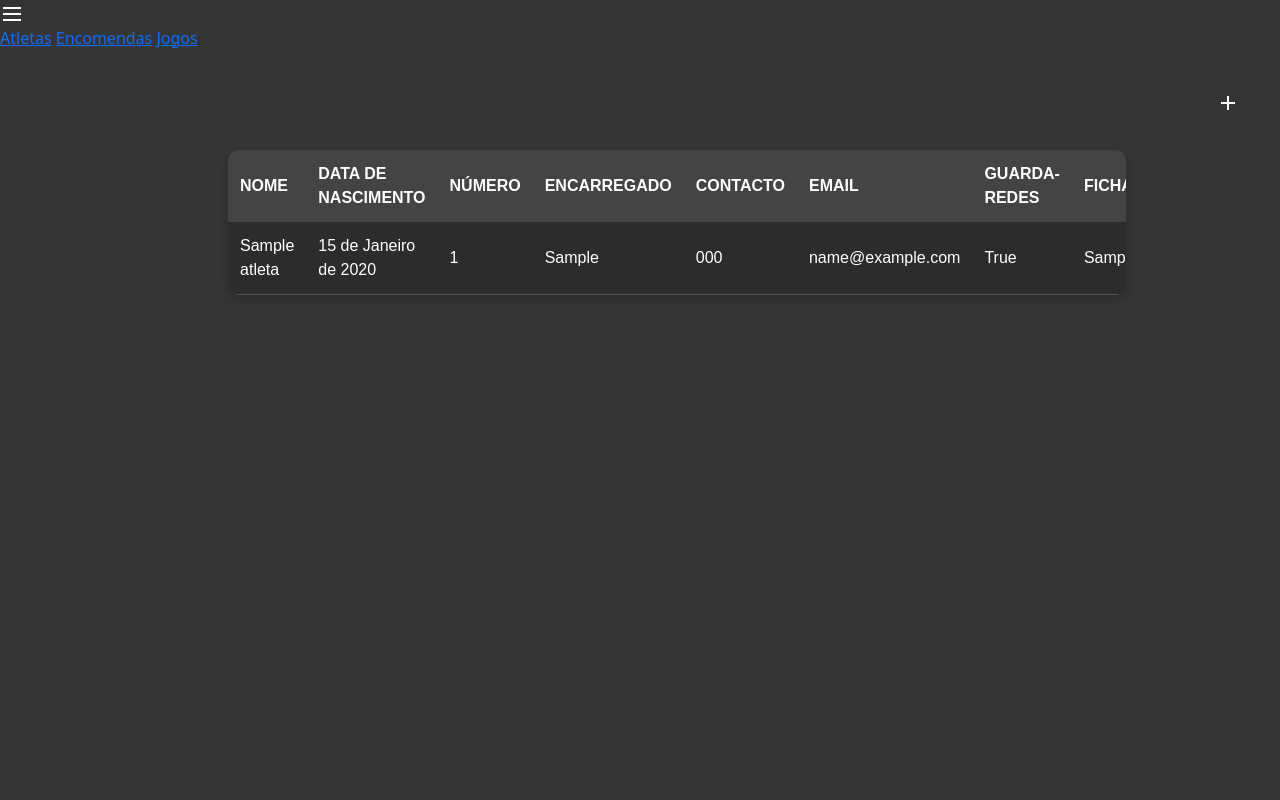
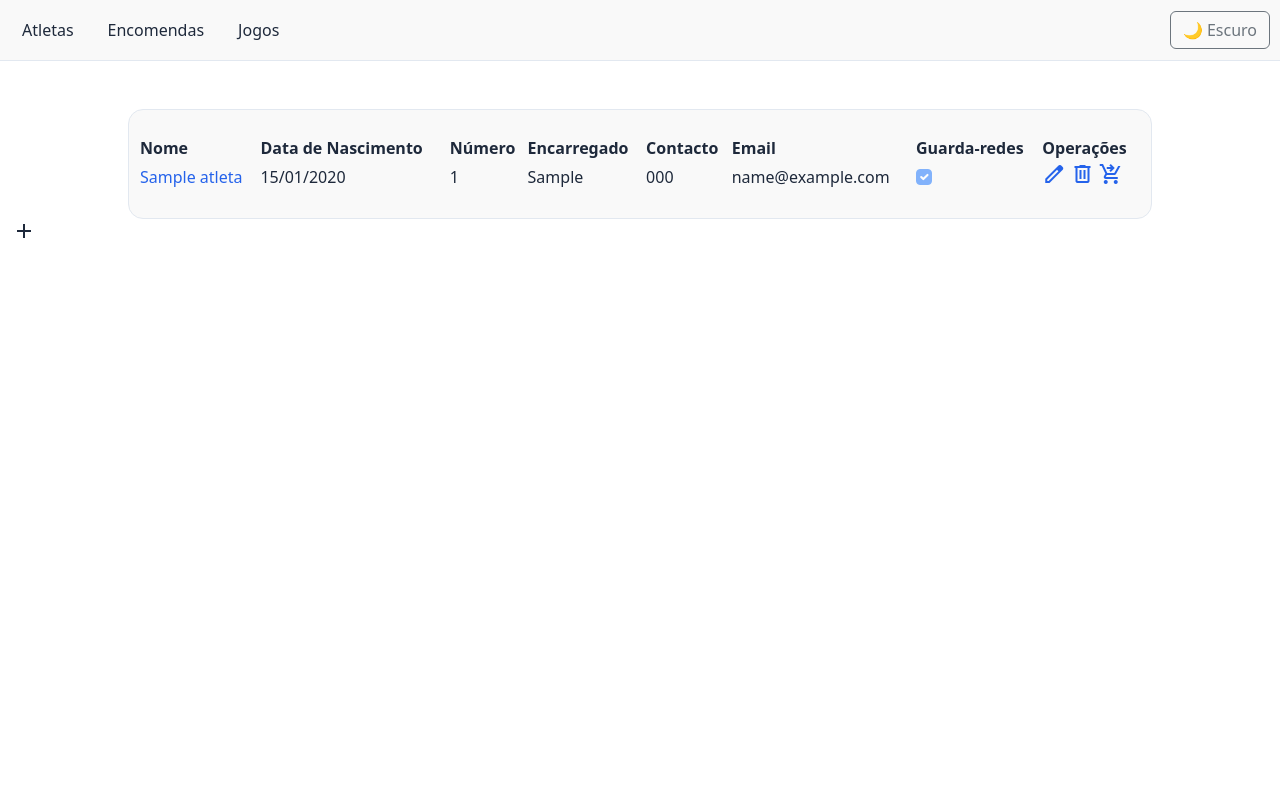
Before and after one commit to rikb1g/gestaoAFS, a Django app: page /atletas/atletas_list in a window 1280 px wide. Run offline with Django 5.2, Linux system fonts and the light colour scheme; tables that the repository leaves empty hold one stand-in row (values such as "Sample post"); some libraries are stand-ins or nearby versions.

Commit message:
adicionado encomendas, e atletas

```diff
--- a/apps/atletas/templates/atletas/atletas_list_partial.html
+++ b/apps/atletas/templates/atletas/atletas_list_partial.html
@@ -1,4 +1,3 @@
-
 {% load static %}
 
 
@@ -14,7 +13,7 @@
 
     <div class="rightcontainer">
         <div class="table-container">
-            <table class="tableAtletas">
+            <table class="table-atletas">
                 <thead>
                     <tr>
                         <th>Nome</th>
@@ -24,7 +23,6 @@
                         <th>Contacto</th>
                         <th>Email</th>
                         <th>Guarda-redes</th>
-                    <th>Ficha</th>
                         <th>Operações</th>
 
                     </tr>
@@ -32,19 +30,23 @@
                 <tbody>
                     {% for atleta in atletas %}
                     <tr>
-                    <td><a href="{% url 'atletas:detail_atleta' atleta.id %}" hx-get="{% url 'atletas:detail_atleta' atleta.id %}" hx-target="#conteudo-dinamico"
-                        hx-targe="#conteudo-dinamico" hx-push-url="true" class="btn-menu nomeAtleta">{{ atleta.nome }}</a></td>
-                    <td>{{ atleta.data_nascimento }}</td>
+                        <td><a href="{% url 'atletas:detail_atleta' atleta.id %}"
+                                hx-get="{% url 'atletas:detail_atleta' atleta.id %}" hx-target="#conteudo-dinamico"
+                                hx-targe="#conteudo-dinamico" hx-push-url="true" class="">{{ atleta.nome }}</a></td>
+                        <td>{{ atleta.data_nascimento|date:"d/m/Y" }}</td>
                         <td>{{ atleta.numero }}</td>
                         <td>{{ atleta.encarregado }}</td>
                         <td>{{ atleta.telefone }}</td>
                         <td>{{ atleta.email }}</td>
-                    <td>{{ atleta.guarda_redes }}</td>
-                    <td>{{ atleta.ficha }}</td>
+                        <td><input type="checkbox" class="form-check-input" {% if atleta.guarda_redes %} checked {% endif %} disabled> </td>
                         <td class="linha">
-                        <a href="{% url 'atletas:update_atleta' atleta.id %}" class="btn-menu"><img src="{% static 'images/edit_img.svg' %}" alt="editar atleta"></a>
-                        <a href="#" onclick="deleteAtleta('{{ atleta.id }}', '{{ atleta.nome }}');"><img src="{% static 'images/delete_img.svg' %}" alt="apagar atleta"></a>
-                        <a href="#"><img src="{% static 'images/shoping_cart.svg' %}" alt="encomendar"></a>
+                            <a href="{% url 'atletas:update_atleta' atleta.id %}"><span
+                                    class="material-symbols-outlined btn-operacoes"> edit</span></a>
+                            <a href="#" onclick="deleteAtleta('{{ atleta.id }}', '{{ atleta.nome }}');"><span
+                                    class="material-symbols-outlined btn-operacoes">
+                                    delete
+                                </span></a>
+                            <a href="#"><span class="material-symbols-outlined btn-operacoes">shopping_cart_checkout</span></a>
                         </td>
                     </tr>
                     {% endfor %}
@@ -58,7 +60,7 @@
     </div>
     <div class="botoes">
         <a href="{% url 'atletas:create_atleta' %}" class="btn-menu ajax-link">
-  <img src="{% static 'images/add_image.svg' %}" alt="adicionar atleta">
+            <span class="material-symbols-outlined btn-operacoes">add</span>
         </a>
     </div>
 
--- a/apps/equipamentos/templates/equipamentos/encomenda_item_create_partial.html
+++ b/apps/equipamentos/templates/equipamentos/encomenda_item_create_partial.html
@@ -12,7 +12,7 @@
 
 <div class="container text-center mt-5">
 
-    <form method="post" id="form-new-encomenda" class="form-control" enctype="multipart/form-data">
+    <form method="post" id="form-new-encomenda" {% if object %} data-url="{% url 'equipamentos:encomendas_uptade' object.pk %}" {% else %} data-url="{% url 'equipamentos:create_encomenda_equipamentos' %}" {% endif %} enctype="multipart/form-data">
   {% csrf_token %}
   <fieldset>
     <legend>Dados da Encomenda</legend>
--- a/static/css/styles.css
+++ b/static/css/styles.css
@@ -1,135 +1,186 @@
-body{
-    height: 100vh;
-    margin: 0;
-    background-color: #363535 !important;
-    color: white;
+/* modo claro */
+:root {
+    --bg-color: #FFFFFF;
+    --text-color: #1E293B;
+    --table-bg: #f9f9f9;
+    --table-border: #E2E8F0;
+    --link-color: #2563EB;
+    --btn-bg: #2563EB;
+    --btn-hover-bg: #1D4ED8;
+    --btn-text: #FFFFFF;
+    --select-hoover: #fcfcfc;
 }
-
-body.loading {
-    cursor: wait !important;
-    pointer-events: none !important;
-}
-
-form {
-    display: flex;
-    flex-direction: column;
-    justify-content: space-between;
-    color: azure !important ;
-    border: gray;
-    border-radius: 15px;
-    padding: 20px;
-    margin: 20px;
-    background-color: #363535 !important;
-}
-form.placeholder{
-    color: azure !important;
+.dark-mode {
+    --bg-color: #0F172A;
+    --text-color: #F1F5F9;
+    --table-bg: #1E293B;
+    --table-border: #334155;
+    --link-color: #60A5FA;
+    --btn-bg: #2563EB;
+    --btn-hover-bg: #1D4ED8;
+    --btn-text: #FFFFFF;
+    --table-bg: #1E293B;
 }
 
 
-.container-atletas{
+body {
+    background-color: var(--bg-color);
+    color: var(--text-color);
+    transition: background-color 0.3s, color 0.3s;
+}
+
+a {
+    color: var(--link-color);
+    transition: color 0.3s;
+}
+
+table {
+    border-collapse: separate; /* importante! */
+    border-spacing: 0;         /* evita espaços extras */
+    border: 1px solid var(--table-border);
+    border-radius: 15px;
+    overflow: hidden;          /* corta cantos das células */
+    background-color: var(--table-bg);
+    color: var(--text-color);
+    transition: background-color 0.3s, color 0.3s;
+    padding: 25px 10px;
+    border-collapse: separate;
+}
+a{
+    color: var(--link-color);
+    transition: color 0.3s;
+    text-decoration: none;
+}
+table th{
+    padding: auto;
+}
+.table-atletas{
+    width: 80% !important;
+    margin: 0 auto;
+}
+.table-encomendas{
+    width: 100% !important;
+}
+.table-encomendas td:first-child{
+    margin-right: 15px;
+}
+.btn-primary {
+    background-color: var(--btn-bg);
+    color: var(--btn-text);
+    border: none;
+}
+
+.btn-primary:hover {
+    background-color: var(--btn-hover-bg);
+}
+
+.menu {
     display: flex;
-    flex-direction: row;
-    justify-content: space-between;
-    color: azure;
-    border: gray;
-    border-radius: 15px;
-    padding: 20px;
-    margin: 20px;
-    background-color: #363535 !important;
+    gap: 10px;
+    padding: 10px;
+    background-color: var(--table-bg);
+    border-bottom: 1px solid var(--table-border);
+    justify-content: center;
+    align-items: center;
+    transition: background-color 0.3s, color 0.3s;
+}
+
+.btn-menu {
+    padding: 8px 12px;
+    text-decoration: none;
+    color: var(--text-color);
+    background-color: transparent;
+    border-radius: 6px;
+    transition: background-color 0.3s;
 }
 
 
-.leftcontainer {
-    display: flex;
-    flex-direction: column;
-    justify-content: space-between;
-    overflow-y: auto;
-    width: 5%;
-    color: blue;
-    border: gray;
-    border-radius: 15px;
+ .btn-menu:hover {
+    background-color: var(--btn-bg);
+    color: var(--btn-text);
+}
+/* form */
+
+form {
+    background-color: var(--table-bg);
     padding: 20px;
-    margin: 20px;
-    background-color: #363535 !important;
+    border-radius: 10px;
+    border: 1px solid var(--table-border);
+    max-width: 600px;
+    margin: auto;
+    box-shadow: 0 4px 12px rgba(0,0,0,0.05);
+
 }
 
-.rightcontainer {
-    display: flex;
-    flex-direction: column;
-    justify-content: space-between;
-    overflow-y: auto;
-    width: 95%;
-    color: white;
-    border: gray;
-    border-radius: 15px;
-    padding: 20px;
-    margin: 20px;
-    background-color: #363535 !important;
+form p {
+    margin-bottom: 15px;
 }
 
-
-
-table {
-    width: 100%;
-    border-collapse: collapse;
-    background-color: #2c2c2c;
-    color: white;
-    font-family: Arial, sans-serif;
-    border-radius: 10px;
-    overflow: hidden;
+form label {
+    display: block;
+    font-weight: 500;
+    margin-bottom: 5px;
+    color: var(--text-color);
+    transition: color 0.3s;
 }
 
-th, td {
-    padding: 12px;
-    text-align: left;
+form input,
+form select,
+form textarea {
+    width: 100%;
+    padding: 10px 12px;
+    border: 1px solid var(--table-border);
+    border-radius: 6px;
+    background-color: var(--bg-color);
+    color: var(--text-color);
+    transition: background-color 0.1s, color 0.1s, border-color 0.1s;
 }
 
-th {
-    background-color: #444;
-    font-weight: bold;
-    text-transform: uppercase;
+form input:focus,
+form select:focus,
+form textarea:focus {
+    border-color: var(--link-color);
+    outline: none;
+    box-shadow: 0 0 4px var(--link-color);
 }
 
-tr:nth-child(even) {
-    background-color: #3a3a3a;
+/* Botão de submissão */
+form button[type="submit"] {
+    background-color: var(--btn-bg);
+    color: var(--btn-text);
+    padding: 10px 16px;
+    border: none;
+    border-radius: 6px;
+    cursor: pointer;
+    transition: background-color 0.3s;
 }
 
-tr:hover {
-    background-color: #555;
-    transition: background 0.3s ease;
+form button[type="submit"]:hover {
+    background-color: var(--btn-hover-bg);
 }
 
-td {
-    border-bottom: 1px solid #555;
+/* Adaptação responsiva */
+@media (max-width: 768px) {
+    form {
+        padding: 15px;
+    }
 }
 
-.table-container {
-    width: 90%;
-    margin: 20px auto;
-    overflow-x: auto;
-    border-radius: 10px;
-    box-shadow: 0 4px 8px rgba(0, 0, 0, 0.2);
-}
-
-.nomeAtleta{
-    text-decoration: none !important;
-    color: white!important;
-}
-
+/* select */
 
 select {
-    background-color: #636362!important; /* Usa a mesma cor de fundo da página */
-    color: white !important; /* Herda a cor do texto do elemento pai */
-    border: none; /* Remove borda */
-    padding: 5px; /* Espaçamento interno */
-    font-size: 1rem; /* Ajusta tamanho da fonte */
-    border-radius: 5px; /* Deixa as bordas arredondadas (opcional) */
+    background-color: var(--table-bg)!important;
+    color: var(--text-color) !important;
+    border: none;
+    padding: 5px;
+    font-size: 1rem;
+    border-radius: 5px;
 }
 select:focus {
-    background-color: #363535;
+    background-color: var(--select-hoover);
     outline: none;
     border: none;
-    color: white;
+    color: var(--text-color);
 }
 select:hover {
     cursor: pointer;
--- a/static/js/atletas.js
+++ b/static/js/atletas.js
@@ -59,13 +59,13 @@ document.addEventListener("click", function(e) {
 // ====================
 $(document).on('submit', '#form-new-atleta', function(event) {
     event.preventDefault();
-    console.log("Form atletas encontrado");
-
 
     const formData = new FormData(this);
     console.log("Form data:", formData);
+    const url = $(this).attr('data-url');
+    console.log("URL:", url);
 
-    fetch(window.urlNewAtleta, {
+    fetch(url, {
         method: 'POST',
         body: formData,
         headers: {
@@ -83,7 +83,6 @@ $(document).on('submit', '#form-new-atleta', function(event) {
         if (data.success) {
             alert(data.message);
 
-            // Recarrega lista de atletas
             carregarConteudo(window.urlAtletasList);
         } else {
             alert("Erro: " + (data.message || 'Erro ao criar atleta.'));
@@ -98,7 +97,3 @@ $(document).on('submit', '#form-new-atleta', function(event) {
         }
     });
 });
-
-window.addEventListener('popstate', function(event) {
-    this.location.reload();
-});
--- a/static/js/equipamentos.js
+++ b/static/js/equipamentos.js
@@ -16,7 +16,7 @@ if (atletaID) {
 
 
 
-function atletaSelectEncomendas(){
+function atletaSelectEncomendas() {
     console.log("atletaSelectEncomendas");
     var atletaIDSession = document.getElementById("atletasSelect").value;
     sessionStorage.setItem("atletaID", atletaIDSession);
@@ -26,7 +26,7 @@ function atletaSelectEncomendas(){
     var estadoEncomenda = sessionStorage.getItem("estadoEncomenda");
 
     var atletaID = sessionStorage.getItem("atletaID");
-      let  bodyEncomendas = $('.tableEncomendas tbody');
+    let bodyEncomendas = $('.tableEncomendas tbody');
 
     if (atletaID == "todos") {
         carregarConteudo(window.urlEncomendasList);
@@ -43,12 +43,12 @@ function atletaSelectEncomendas(){
                 let resultados = data.resultados
 
 
-                        if (resultados.length > 0){
+                if (resultados.length > 0) {
                     bodyEncomendas.empty()
 
-                              resultados.forEach( item => {
+                    resultados.forEach(item => {
                         let row = `<tr>
-                                    <td><input type="checkbox" id="select" class="selectEncomenda" value="${item.id}">
+                                    <td><input type="checkbox" name="selectEncomenda" class="form-check-input selectEncomenda" value="${item.id}">
                                         </td>
                                     <td>${item.atleta}</td>
                                     <td>${item.equipamento}</td>
@@ -61,8 +61,10 @@ function atletaSelectEncomendas(){
                                             hx-target="#conteudo-dinamico"
                                             hx-swap="outerHTML"
                                         hx-push-url="true"
-                                        ><img src="${item.edit_icon}" alt="editar encomenda"></a>
-                                    <a href="#" onclick="deleteEncomenda('${item.id}','${item.atleta}','${item.equipamento}')"><img src="${item.delete_icon}" alt="deletar encomenda"></a>
+                                        ><span
+                                    class="material-symbols-outlined btn-operacoes"> edit</span></a>
+                                    <a href="#" onclick="deleteEncomenda('${item.id}','${item.atleta}','${item.equipamento}')">
+                                    <span class="material-symbols-outlined btn-operacoes">delete</span></a>
                                     </td>
                                     </tr>`
 
@@ -85,14 +87,15 @@ function atletaSelectEncomendas(){
     }
 }
 
-$(document).on('submit', '#form-new-encomenda', function(event) {
+$(document).on('submit', '#form-new-encomenda', function (event) {
     event.preventDefault();
     console.log("Form encomendas encontrado");
 
     const formData = new FormData(this);
-    console.log("Form data:", formData);
+    var url = $(this).attr('data-url');
+    console.log("URL:", url);
 
-    fetch(window.urlNewEncomenda,{
+    fetch(url, {
         method: 'POST',
         body: formData,
         headers: {
@@ -101,7 +104,8 @@ $(document).on('submit', '#form-new-encomenda', function(event) {
     })
         .then(response => response.json())
         .then(data => {
-        if (data.success ) {
+            console.log("Resposta do servidor:", data);
+            if (data.success) {
                 alert(data.message);
                 carregarConteudo(window.urlEncomendasList);
             } else if (data.errors) {
@@ -121,10 +125,10 @@ $(document).on('submit', '#form-new-encomenda', function(event) {
 
 function deleteEncomenda(id, atleta, equipamento) {
     if (confirm("Tem certeza que deseja apagar essa encomenda de " + equipamento + " para " + atleta + "?")) {
-            fetch('/equipamentos/encomenda_delete/'+id+'/')
+        fetch('/equipamentos/encomenda_delete/' + id + '/')
             .then(response => response.json())
             .then(data => {
-                    if (data.success || data.message){
+                if (data.success || data.message) {
                     alert(data.message)
                     atletaSelectEncomendas()
                 }
@@ -140,13 +144,13 @@ function deleteEncomenda(id, atleta, equipamento) {
 }
 
 
-function alterarEstadoEncomenda(idEncomenda){
+function alterarEstadoEncomenda(idEncomenda) {
     let checkbox = event.target
     if (confirm("Tem certeza que deseja alterar o estado dessa encomenda?")) {
-        fetch('/equipamentos/alterar_estado_encomenda/'+idEncomenda+'/')
+        fetch('/equipamentos/alterar_estado_encomenda/' + idEncomenda + '/')
             .then(response => response.json())
             .then(data => {
-                if (data.success || data.message){
+                if (data.success || data.message) {
                     alert(data.message)
                     atletaSelectEncomendas()
                 }
@@ -155,7 +159,7 @@ function alterarEstadoEncomenda(idEncomenda){
                 }
             })
     }
-    else{
+    else {
         checkbox.checked = !checkbox.checked
     }
 }
--- a/static/js/geral.js
+++ b/static/js/geral.js
@@ -4,8 +4,45 @@ function menu() {
 }
 
 
+document.addEventListener('DOMContentLoaded', function() {
+    const tooggleBtn = document.getElementById("theme-toggle");
+    const body = document.body;
+
+    // verificar a preferencia guardada
+    const savedTheme = localStorage.getItem("theme");
+    if (savedTheme === "dark") {
+        body.classList.add("dark-mode");
+        tooggleBtn.textContent = "☀️ Claro"
+    } else if (savedTheme === "light") {
+        body.classList.remove("dark-mode");
+        tooggleBtn.textContent = "🌙 Escuro"
+    } else {
+      if (window.matchMedia("(prefers-color-scheme: dark)").matches) {
+        body.classList.add("dark-mode");
+        tooggleBtn.textContent = "☀️ Claro"
+      }
+    }
+
+    tooggleBtn.addEventListener("click", function() {
+
+      if(body.classList.contains("dark-mode")){
+            body.classList.remove("dark-mode");
+            tooggleBtn.textContent = "🌙 Escuro"
+            localStorage.setItem("theme", "light");
+
+      } else {
+            body.classList.add("dark-mode");
+            tooggleBtn.textContent = "☀️ Claro"
+            localStorage.setItem("theme", "dark");
+      }
+
+    });
+});
 
 
+window.addEventListener('popstate', function(event) {
+    this.location.reload();
+});
 
 
 $(document).on('click', '.btn-menu', function (e) {
--- a/templates/base.html
+++ b/templates/base.html
@@ -8,6 +8,7 @@
     <link href="https://cdn.jsdelivr.net/npm/bootstrap@5.3.7/dist/css/bootstrap.min.css" rel="stylesheet" integrity="sha384-LN+7fdVzj6u52u30Kp6M/trliBMCMKTyK833zpbD+pXdCLuTusPj697FH4R/5mcr" crossorigin="anonymous">
     <link rel="stylesheet" href="{% static 'css/styles.css' %}">
     <link rel="stylesheet" href="https://cdn.jsdelivr.net/npm/flatpickr/dist/flatpickr.min.css">
+    <link href="https://fonts.googleapis.com/css2?family=Material+Symbols+Outlined" rel="stylesheet" />
     <script src="https://unpkg.com/htmx.org@1.9.10"></script>
     <script src="https://unpkg.com/hyperscript.org@0.9.12"></script>
     <script src="https://code.jquery.com/jquery-3.6.0.min.js"></script>
@@ -16,17 +17,18 @@
 </head>
 <body>
 
-<a href="#"><img src="{% static 'images/btn-menu.svg' %}" alt="" onclick="menu()"></a>
 
-    <div class="menu">
+
+    <div class="menu d-flex justify-content-center">
         <a href="{% url 'atletas:atletas_list' %}" class="btn-menu">Atletas</a>
         <a href="{% url 'equipamentos:encomendas_equipamentos_list' %}" class="btn-menu">Encomendas</a>
         <a href="#" class="btn-menu">Jogos</a>
+        <button id="theme-toggle" class="btn btn-outline-secondary ms-auto">🌙 Escuro</button>
     </div>
 
 
 
-    <div id="conteudo-dinamico" class="container-main">
+    <div id="conteudo-dinamico" class="container-main mt-5">
         {% block main %}
         {% endblock %}
     </div>
```
Also changed, not shown: apps/atletas/templates/atletas/atleta_form_partial.html (+2 -7 lines), apps/core/templates/equipamentos/encomenda_equipamentos_list_partial.html (+13 -13 lines), static/images/add_image.svg (deleted), static/images/btn-menu.svg (deleted), static/images/confirmation_img.svg (deleted), static/images/delete_img.svg (deleted), static/images/edit_img.svg (deleted), static/images/shoping_cart.svg (deleted). Lines whose indentation alone changed are shown as unchanged.
